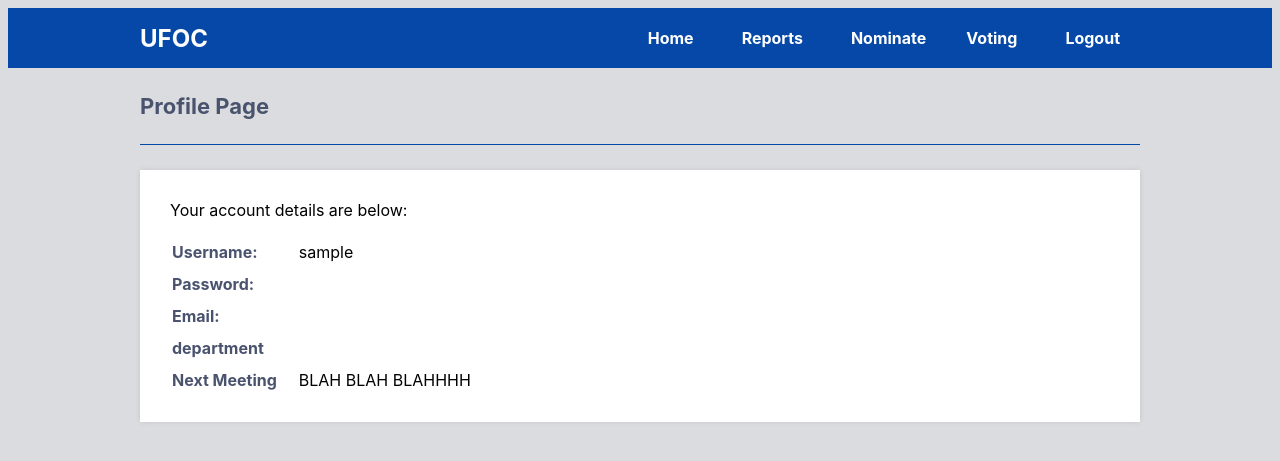
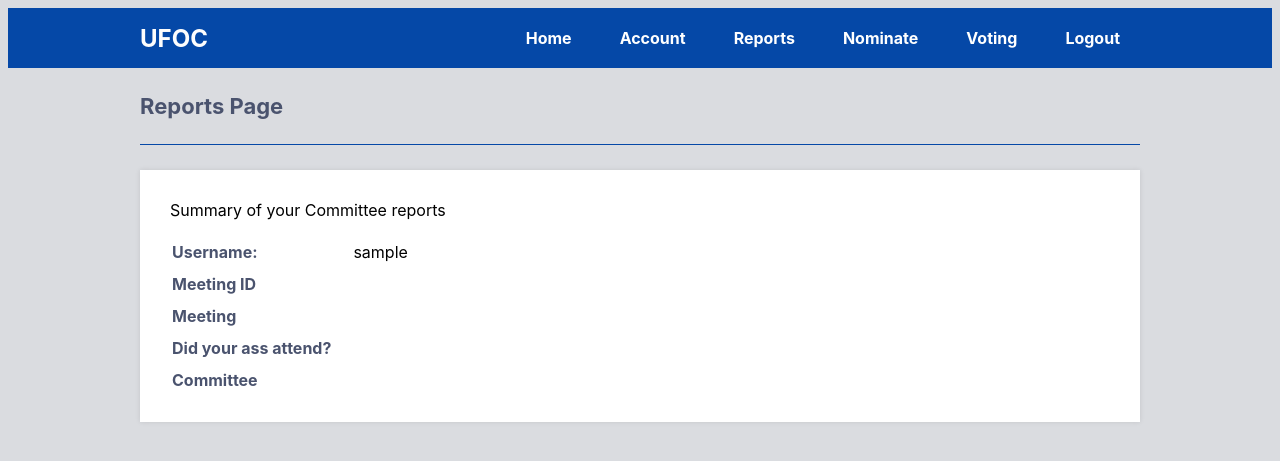
Before and after one commit to aaronwilliame/CPSC351_subsystems, a PHP site: page /Pages/reports.php in a window 1280 px wide. Shown: the top 461 px of the page. Run offline with PHP 8.4, Linux system fonts and the light colour scheme; the visitor is signed in with stand-in values (Sample User, id 1); data that the repository does not hold is empty.

Commit message:
REPORTS
reports.php created and updated.
pulls from database showing committee history.

```diff
--- a/Pages/home.php
+++ b/Pages/home.php
@@ -22,7 +22,8 @@ if (!isset($_SESSION['loggedin'])) {
 			<div>
 				<h1>UFOC</h1>
                 <a href="home.php"><i class="fas fa-user-circle"></i>Home</li>
-				<a href="reports.php"><i class="fas fa-user-circle"></i>Reports</a>
+				<a href="account.php"><i class="fas fa-user-circle"></i>Account</a>
+				<a href="reports.php"><i class="fas fa-user-circle"></i>Reports</li>
 				<a href="nominates.php"><i class="fas fa-sign-out-alt"></i>Nominate</a>
 		        <a href="voting.php"><i class="fas fa-user-circle"></i>Voting</li>
                 <a href="logout.php"><i class="fas fa-sign-out-alt"></i>Logout</a>
--- a/Pages/nominates.php
+++ b/Pages/nominates.php
@@ -33,7 +33,7 @@ $stmt->close();
 			<div>
 				<h1>UFOC</h1>
                 <a href="home.php"><i class="fas fa-user-circle"></i>Home</li>
-				<a href="reports.php"><i class="fas fa-user-circle"></i>Reports</a>
+				<a href="account.php"><i class="fas fa-user-circle"></i>Account</a>
 				<a href="nominates.php"><i class="fas fa-sign-out-alt"></i>Nominate</a>
 		        <a href="voting.php"><i class="fas fa-user-circle"></i>Voting</li>
                 <a href="logout.php"><i class="fas fa-sign-out-alt"></i>Logout</a>
--- a/Pages/reports.php
+++ b/Pages/reports.php
@@ -10,11 +10,11 @@ if (!isset($_SESSION['loggedin'])) {
 include "../Backend/db_connect.php";
 
 // Get user info from DB
-$stmt = $conn->prepare('SELECT password, email, department FROM faculty WHERE id = ?');
+$stmt = $conn->prepare('SELECT idMeetings, meetingDate, attendance, com_id, id FROM meetings, faculty WHERE id = ?' );
 // In this case we can use the account ID to get the account info.
 $stmt->bind_param('i', $_SESSION['id']);
 $stmt->execute();
-$stmt->bind_result($password, $email, $department);
+$stmt->bind_result($idMeetings, $meetingDate, $attendance, $com_id, $id);
 $stmt->fetch();
 $stmt->close();
 ?>
@@ -28,42 +28,47 @@ $stmt->close();
 	<body class="loggedin">
 		<nav class="navtop">
 			<div>
-            <h1>UFOC</h1>
-                <a href="home.php">Home</a></li>
-				<a href="reports.php"><i class="fas fa-user-circle"></i>Reports</a>
+				<h1>UFOC</h1>
+                <a href="home.php"><i class="fas fa-user-circle"></i>Home</li>
+				<a href="account.php"><i class="fas fa-user-circle"></i>Account</a>
+				<a href="reports.php"><i class="fas fa-user-circle"></i>Reports</li>
 				<a href="nominates.php"><i class="fas fa-sign-out-alt"></i>Nominate</a>
-		        <a href="voting.php">Voting</a></li>
+		        <a href="voting.php"><i class="fas fa-user-circle"></i>Voting</li>
                 <a href="logout.php"><i class="fas fa-sign-out-alt"></i>Logout</a>
 			</div>
 		</nav>
 		<div class="content">
-			<h2>Profile Page</h2>
+			<h2>Reports Page</h2>
 			<div>
-				<p>Your account details are below:</p>
+				<p>Summary of your Committee reports</p>
 				<table>
-					<tr>
-						<td>Username:</td>
+			<tr>
+					<td>Username:</td>
 						<td><?=$_SESSION['name']?></td>
 					</tr>
 					<tr>
-						<td>Password:</td>
-						<td><?=$password?></td>
+						<td>Meeting ID</td>
+						<td><?=$idMeetings?></td>
 					</tr>
 					<tr>
-						<td>Email:</td>
-						<td><?=$email?></td>
+						<td>Meeting</td>
+						<td><?=$meetingDate?></td>
 					</tr>
-                    <tr>
-						<td>department</td>
-						<td><?=$department?></td>
+					<tr>
+						<td>Did your ass attend?</td>
+						<td><?=$attendance?></td>
 					</tr>
-                    <tr>
-						<td>Next Meeting</td>
-						<td>BLAH BLAH BLAHHHH</td>
+					<tr>
+						<td>Committee</td>
+						<td><?=$com_id?></td>
 					</tr>
+
 				</table>
+
 			</div>
+
 		</div>
 
+
+
 	</body>
-</html>
--- a/Pages/voting.php
+++ b/Pages/voting.php
@@ -31,7 +31,7 @@ $stmt->close();
 			<div>
 				<h1>UFOC</h1>
                 <a href="home.php"><i class="fas fa-user-circle"></i>Home</li>
-				<a href="reports.php"><i class="fas fa-user-circle"></i>Reports</a>
+				<a href="account.php"><i class="fas fa-user-circle"></i>Account</a>
 				<a href="nominates.php"><i class="fas fa-sign-out-alt"></i>Nominate</a>
 		        <a href="voting.php"><i class="fas fa-user-circle"></i>Voting</li>
                 <a href="logout.php"><i class="fas fa-sign-out-alt"></i>Logout</a>
```
Also changed, not shown: Pages/account.php (renamed from reports.php, +8 -22 lines).
